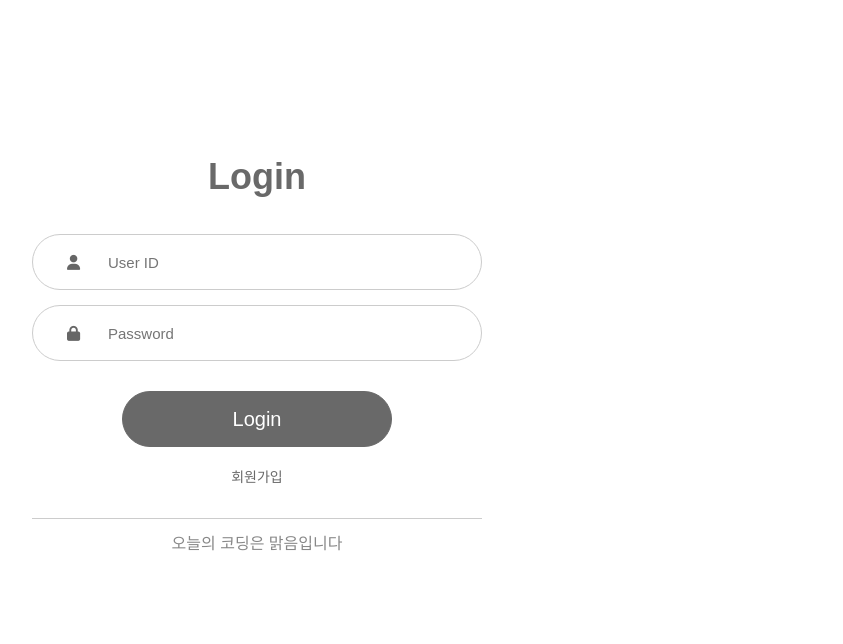
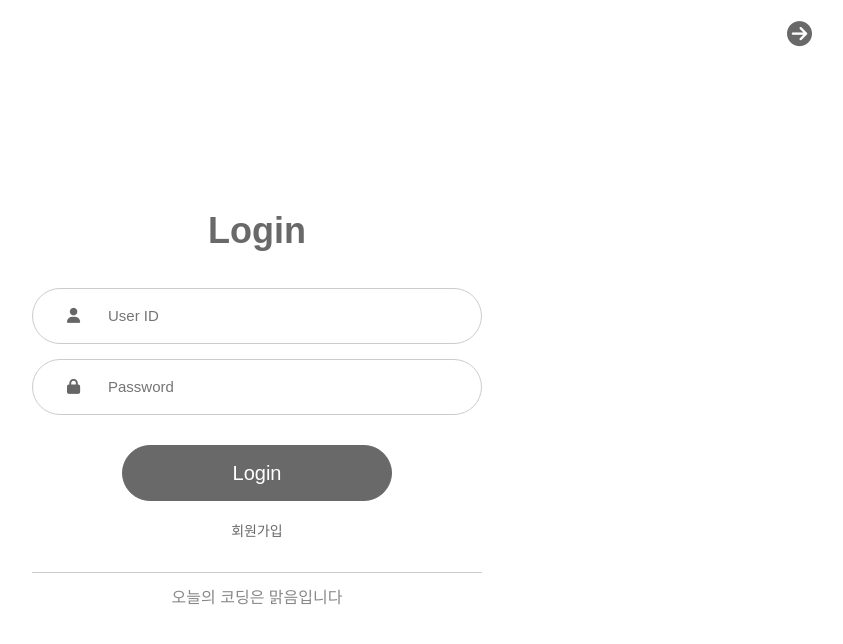
Before and after one commit to Code-Sunny/Sunny_Rep, a Python web app: template templates/login.html in a window 1280 px wide. Shown: the top 644 px of the page, without its empty margins (383-1226 px from the left). Run offline with Jinja, Linux system fonts and the light colour scheme; the template is opened without the code that fills it, so the values that code supplies are empty; some libraries are stand-ins or nearby versions.

Commit message:
test파일 때문에 생긴 페이지간 이동 오류 수정

```diff
--- a/static/css/login.css
+++ b/static/css/login.css
@@ -2,16 +2,27 @@
     list-style: none;
     text-decoration: none;
     border-collapse: collapse;
-    margin: 0px;
-    padding: 0px;
     font-family: 'Noto Sans KR', sans-serif;
     /*text-align: center;*/
 }
 
 body {
     background: #fff;
-    margin: 0px;
-    padding: 0px;
+}
+
+.move_btn {
+    margin-top: 1em;
+    text-align: end;
+}
+
+.move_btn a {
+    text-decoration-line: none;
+    color: dimgrey;
+    font-size: 25px;
+}
+
+.move_btn a:hover {
+    color: orange;
 }
 
 .login_title {
--- a/templates/cloudy.html
+++ b/templates/cloudy.html
@@ -60,7 +60,7 @@
       <h1>오늘의 코딩은 맑음</h1>
       <!-- Image and text -->
       <nav class="navbar navbar-light">
-        <a id="nav_color" class="navbar-brand" href="sunny_test.html">
+        <a id="nav_color" class="navbar-brand" href="sunny.html">
           <img src="../static/images/picto_sunny.png" width="30" height="30"
                class="d-inline-block align-top" alt="">
           Sunny
--- a/templates/login.html
+++ b/templates/login.html
@@ -30,6 +30,10 @@
 </head>
 
 <body>
+<div class="container">
+<div class="move_btn">
+    <a href="snowy.html"><i class="fas fa-arrow-circle-right"></i></a>
+</div>
 <!-- 로그인 하기 -->
 <div class="login-form">
     <form>
@@ -86,6 +90,7 @@
         </div>
     </div>
 </div>
+</div>
 </body>
 
 </html>
--- a/templates/rainy.html
+++ b/templates/rainy.html
@@ -60,7 +60,7 @@
       <h1>오늘의 코딩은 맑음</h1>
       <!-- Image and text -->
       <nav class="navbar navbar-light">
-        <a id="nav_color" class="navbar-brand" href="sunny_test.html">
+        <a id="nav_color" class="navbar-brand" href="sunny.html">
           <img src="../static/images/picto_sunny.png" width="30" height="30"
                class="d-inline-block align-top" alt="">
           Sunny
--- a/templates/snowy.html
+++ b/templates/snowy.html
@@ -60,7 +60,7 @@
       <h1>오늘의 코딩은 맑음</h1>
       <!-- Image and text -->
       <nav class="navbar navbar-light">
-        <a id="nav_color" class="navbar-brand" href="sunny_test.html">
+        <a id="nav_color" class="navbar-brand" href="sunny.html">
           <img src="../static/images/picto_sunny.png" width="30" height="30"
                class="d-inline-block align-top" alt="">
           Sunny
--- a/templates/sunny.html
+++ b/templates/sunny.html
@@ -60,7 +60,7 @@
       <h1>오늘의 코딩은 맑음</h1>
       <!-- Image and text -->
       <nav class="navbar navbar-light">
-        <a id="nav_color" class="navbar-brand" href="sunny_test.html">
+        <a id="nav_color" class="navbar-brand" href="sunny.html">
           <img src="../static/images/picto_sunny.png" width="30" height="30"
                class="d-inline-block align-top" alt="">
           Sunny
```
